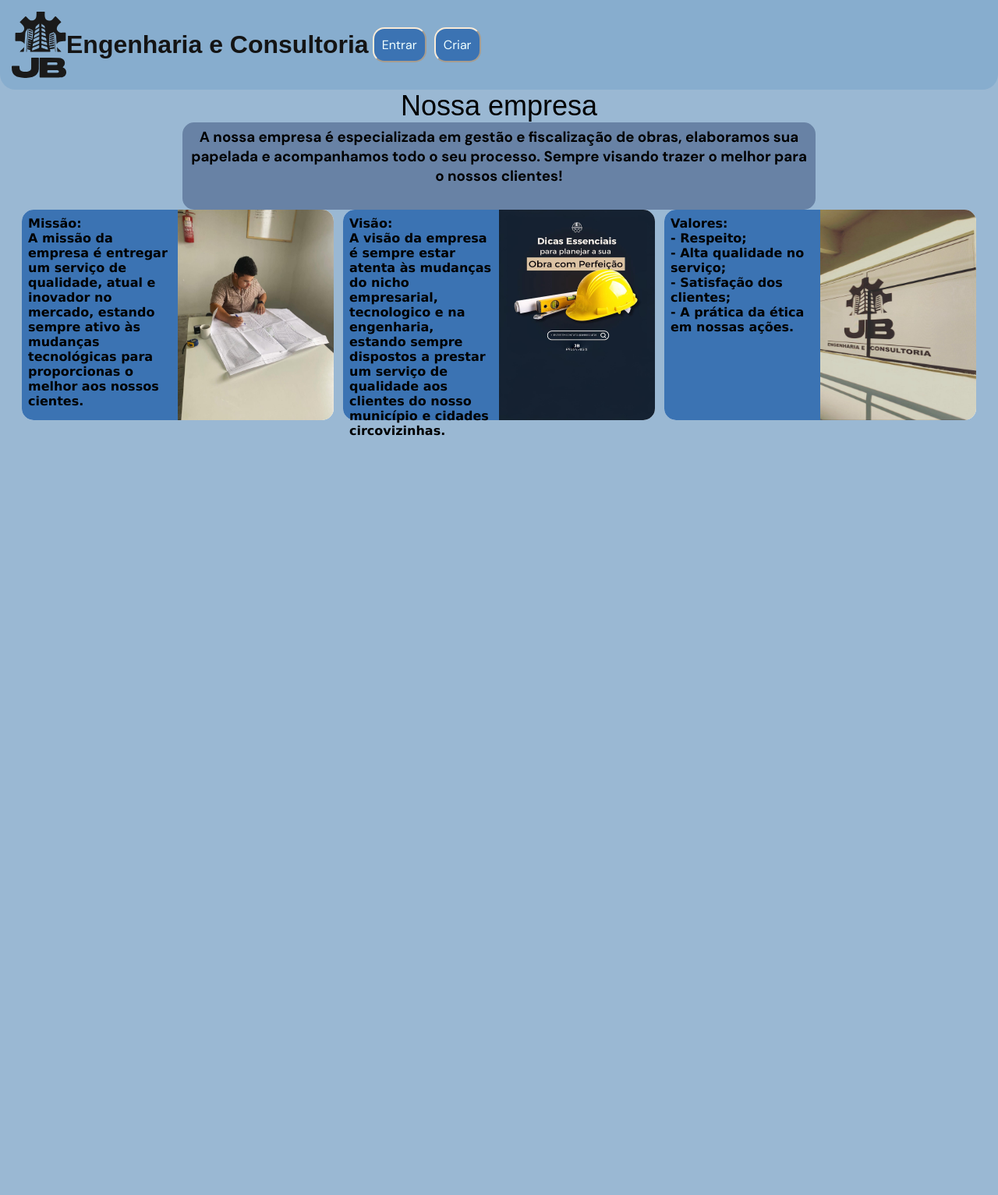
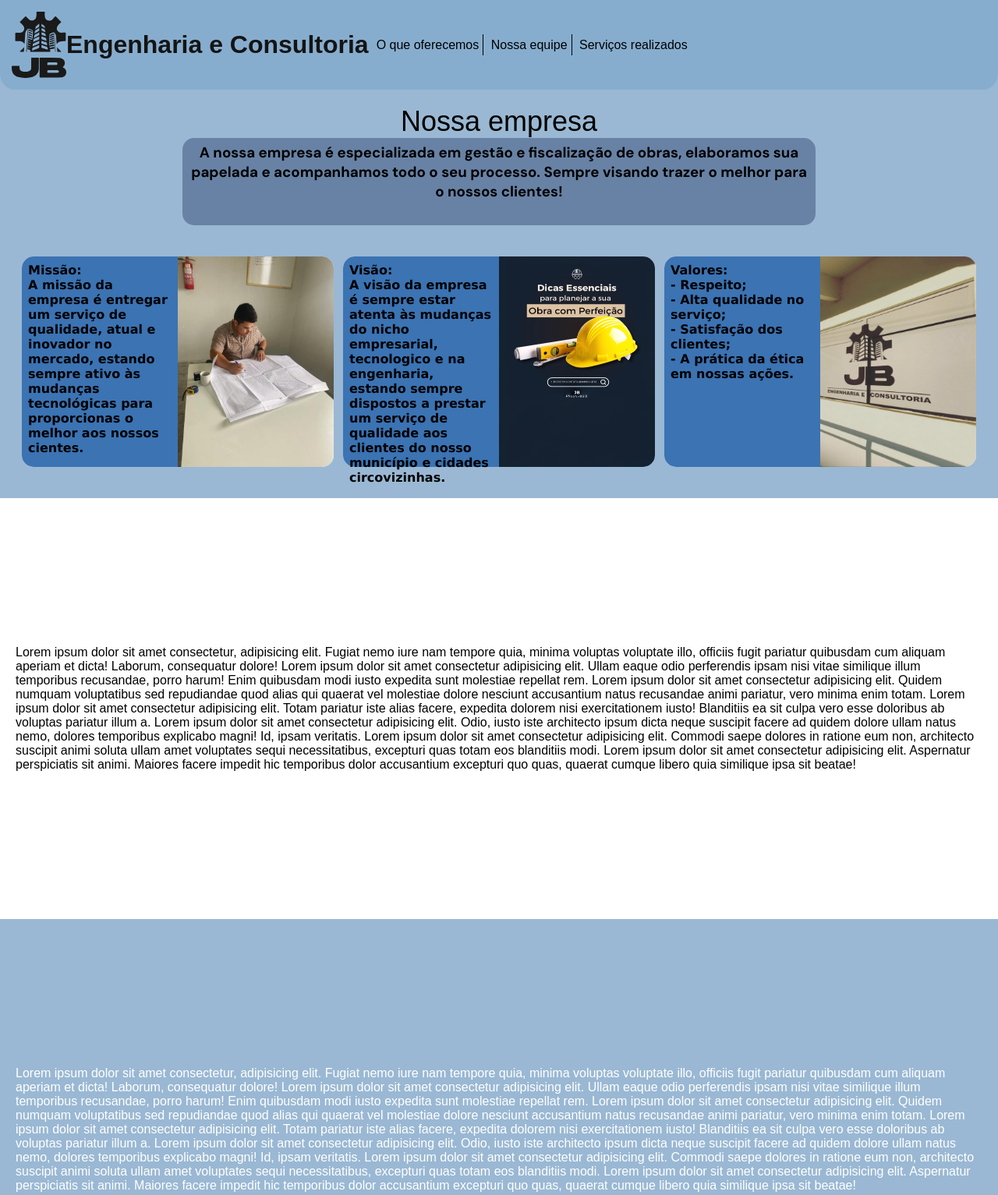
Before and after one commit to iamena/JB-Engenharia-e-Consultas, a plain HTML site: page index.html in a window 1280 px wide. Shown: the top 1533 px of the page at 78% size. Before the commit the page ends 800 px from the top, so only its background shows below. Drawn offline with nearby package versions, Linux system fonts and the light colour scheme; a web font is replaced by a local one.

Commit message:
sections added

```diff
--- a/index.html
+++ b/index.html
@@ -18,14 +18,12 @@
     <img class="imgSF" src="./images/logo.svg" alt="LogoJB" />
     <h1 class="titulo">Engenharia e Consultoria</h1>
 
-    <div class="botão-header">
-      <button class="bt1" type="button">
-        <p class="textbutton">Entrar</p>
+    <div class="naviMenu">
+      <a href="#service-section">O que oferecemos</a>
+      <a href="#team-section">Nossa equipe</a>
+      <a href="#realized-section">Serviços realizados</a>
     </div>
 
-    <button class="bt2" type="button">
-      <div class="textbutton">Criar</div>
-    </button>
 
     <div class="texto">
       <p class="msg">A melhor gestão de obras da região!</p>
@@ -51,7 +49,6 @@
           A nossa empresa é especializada em gestão e fiscalização de obras,
           elaboramos sua papelada e acompanhamos todo o seu processo.
           Sempre visando trazer o melhor para o nossos clientes!
-
         </p>
         <br>
       </div>
@@ -109,8 +106,35 @@
 
             </div>
           </div>
+        </div>
+      </section>
+      <section id = "service-section">
+        <p>
+          Lorem ipsum dolor sit amet consectetur, adipisicing elit. Fugiat nemo iure nam tempore quia, minima voluptas voluptate illo, officiis fugit pariatur quibusdam cum aliquam aperiam et dicta! Laborum, consequatur dolore! Lorem ipsum dolor sit amet consectetur adipisicing elit. Ullam eaque odio perferendis ipsam nisi vitae similique illum temporibus recusandae, porro harum! Enim quibusdam modi iusto expedita sunt molestiae repellat rem. Lorem ipsum dolor sit amet consectetur adipisicing elit. Quidem numquam voluptatibus sed repudiandae quod alias qui quaerat vel molestiae dolore nesciunt accusantium natus recusandae animi pariatur, vero minima enim totam.
+          Lorem ipsum dolor sit amet consectetur adipisicing elit. Totam pariatur iste alias facere, expedita dolorem nisi exercitationem iusto! Blanditiis ea sit culpa vero esse doloribus ab voluptas pariatur illum a.
+          Lorem ipsum dolor sit amet consectetur adipisicing elit. Odio, iusto iste architecto ipsum dicta neque suscipit facere ad quidem dolore ullam natus nemo, dolores temporibus explicabo magni! Id, ipsam veritatis.
+          Lorem ipsum dolor sit amet consectetur adipisicing elit. Commodi saepe dolores in ratione eum non, architecto suscipit animi soluta ullam amet voluptates sequi necessitatibus, excepturi quas totam eos blanditiis modi.
+          Lorem ipsum dolor sit amet consectetur adipisicing elit. Aspernatur perspiciatis sit animi. Maiores facere impedit hic temporibus dolor accusantium excepturi quo quas, quaerat cumque libero quia similique ipsa sit beatae!
+        </p>
+      </section>
 
-        </div>
+      <section id = "team-section">
+        <p>
+          Lorem ipsum dolor sit amet consectetur, adipisicing elit. Fugiat nemo iure nam tempore quia, minima voluptas voluptate illo, officiis fugit pariatur quibusdam cum aliquam aperiam et dicta! Laborum, consequatur dolore! Lorem ipsum dolor sit amet consectetur adipisicing elit. Ullam eaque odio perferendis ipsam nisi vitae similique illum temporibus recusandae, porro harum! Enim quibusdam modi iusto expedita sunt molestiae repellat rem. Lorem ipsum dolor sit amet consectetur adipisicing elit. Quidem numquam voluptatibus sed repudiandae quod alias qui quaerat vel molestiae dolore nesciunt accusantium natus recusandae animi pariatur, vero minima enim totam.
+          Lorem ipsum dolor sit amet consectetur adipisicing elit. Totam pariatur iste alias facere, expedita dolorem nisi exercitationem iusto! Blanditiis ea sit culpa vero esse doloribus ab voluptas pariatur illum a.
+          Lorem ipsum dolor sit amet consectetur adipisicing elit. Odio, iusto iste architecto ipsum dicta neque suscipit facere ad quidem dolore ullam natus nemo, dolores temporibus explicabo magni! Id, ipsam veritatis.
+          Lorem ipsum dolor sit amet consectetur adipisicing elit. Commodi saepe dolores in ratione eum non, architecto suscipit animi soluta ullam amet voluptates sequi necessitatibus, excepturi quas totam eos blanditiis modi.
+          Lorem ipsum dolor sit amet consectetur adipisicing elit. Aspernatur perspiciatis sit animi. Maiores facere impedit hic temporibus dolor accusantium excepturi quo quas, quaerat cumque libero quia similique ipsa sit beatae!
+        </p>
+      </section>
+      <section id = "realized-section">
+        <p>
+          Lorem ipsum dolor sit amet consectetur, adipisicing elit. Fugiat nemo iure nam tempore quia, minima voluptas voluptate illo, officiis fugit pariatur quibusdam cum aliquam aperiam et dicta! Laborum, consequatur dolore! Lorem ipsum dolor sit amet consectetur adipisicing elit. Ullam eaque odio perferendis ipsam nisi vitae similique illum temporibus recusandae, porro harum! Enim quibusdam modi iusto expedita sunt molestiae repellat rem. Lorem ipsum dolor sit amet consectetur adipisicing elit. Quidem numquam voluptatibus sed repudiandae quod alias qui quaerat vel molestiae dolore nesciunt accusantium natus recusandae animi pariatur, vero minima enim totam.
+          Lorem ipsum dolor sit amet consectetur adipisicing elit. Totam pariatur iste alias facere, expedita dolorem nisi exercitationem iusto! Blanditiis ea sit culpa vero esse doloribus ab voluptas pariatur illum a.
+          Lorem ipsum dolor sit amet consectetur adipisicing elit. Odio, iusto iste architecto ipsum dicta neque suscipit facere ad quidem dolore ullam natus nemo, dolores temporibus explicabo magni! Id, ipsam veritatis.
+          Lorem ipsum dolor sit amet consectetur adipisicing elit. Commodi saepe dolores in ratione eum non, architecto suscipit animi soluta ullam amet voluptates sequi necessitatibus, excepturi quas totam eos blanditiis modi.
+          Lorem ipsum dolor sit amet consectetur adipisicing elit. Aspernatur perspiciatis sit animi. Maiores facere impedit hic temporibus dolor accusantium excepturi quo quas, quaerat cumque libero quia similique ipsa sit beatae!
+        </p>
       </section>
   </main>
 </body>
--- a/style.css
+++ b/style.css
@@ -1,4 +1,5 @@
 @import url("https://fonts.googleapis.com/css2?family=Cal+Sans&display=swap");
+
 * {
   padding: 0px;
   margin: 0px;
@@ -6,9 +7,13 @@
   font-family: Arial, Helvetica, sans-serif;
 }
 
+
+html{
+  scroll-behavior: smooth;
+  scroll-padding-top: 100px;
+}
+
 body {
-  width: 100vw;
-  height: 100vh;
   background-color: rgb(154, 184, 211);
   background-size: cover;
 }
@@ -37,6 +42,7 @@ header {
   top: 0;
 
   z-index: 1;
+
 }
 
 /* remova se não gostou do efeito de hover(passar o mouse em cima)*/
@@ -72,9 +78,26 @@ header h1 {
   padding: 0px;
 }
 
+.naviMenu{
+  margin: 0px, 5px;
+  padding: 5px;
+}
+
+a {
+  text-decoration: none;
+  color: black;
+  padding: 5px;
+  border-right: solid 1px;
+}
+
+a:nth-child(3){
+  border-right: none;
+}
+
 .projetos {
   display: flex;
   flex-flow: row;
+  margin: 20px;
 }
 
 .projetos img {
@@ -84,26 +107,6 @@ header h1 {
 
   margin: 20px;
 }
-.bt1 {
-  margin: 5px;
-  font-size: 16px;
-  padding: 10px;
-  background-color: #3b73b3;
-  text-align: center;
-  border-radius: 15px;
-  border-color: antiquewhite;
-  cursor: pointer;
-}
-.bt2 {
-  margin: 5px;
-  font-size: 16px;
-  padding: 10px;
-  background-color: #3b73b3;
-  text-align: center;
-  border-radius: 15px;
-  border-color: antiquewhite;
-  cursor: pointer;
-}
 
 .msg {
   font-family: "Oswald", sans-serif;
@@ -112,13 +115,6 @@ header h1 {
   font-style: normal;
 }
 
-.textbutton {
-  font-family: "DM Sans", sans-serif;
-  font-optical-sizing: auto;
-  font-weight: weight;
-  font-style: normal;
-  color: azure;
-}
 .bode {
   font-family: "DM Sans", sans-serif;
   font-optical-sizing: auto;
@@ -172,10 +168,6 @@ header h1 {
 .card-text p{
   font-family: 'Lucida Sans', 'Lucida Sans Regular', 'Lucida Grande', 'Lucida Sans Unicode', Geneva, Verdana, sans-serif;
 }
-
-.card-img-box{
-
-}
 .card img{
   max-height: 270px;
   border-top-right-radius: 15px;
@@ -225,6 +217,7 @@ chamar especificamente o elemento que eu quero:
 
 .espaços {
   justify-content: center;
+  margin: 20px;
 }
 
 main {
@@ -239,3 +232,45 @@ main {
   font-weight: bold; /* use algum numero para mudar o peso da fonte (acima de 700 é negrito, voce pode por somente bold se quiser negrito*/
   color: rgb(0, 0, 0);
 }
+
+#service-section{
+  max-width: 100%;
+  height: 500px;
+
+  padding: 20px;
+  margin: 20px 0px 0px 0px;
+
+  display: flex;
+  justify-content: center;
+  align-items: center;
+
+  background-color: white;
+}
+
+
+#team-section{
+  max-width: 100%;
+  height: 500px;
+  color: white;
+
+  padding: 20px;
+
+  display: flex;
+  align-items: center;
+  justify-content: center;
+
+  background-color: rgb(154, 184, 211);
+}
+#realized-section{
+  max-width: 100%;
+  height: 500px;
+  color: black;
+
+  padding: 20px;
+
+  display: flex;
+  align-items: center;
+  justify-content: center;
+
+  background-color: white;
+}
```
